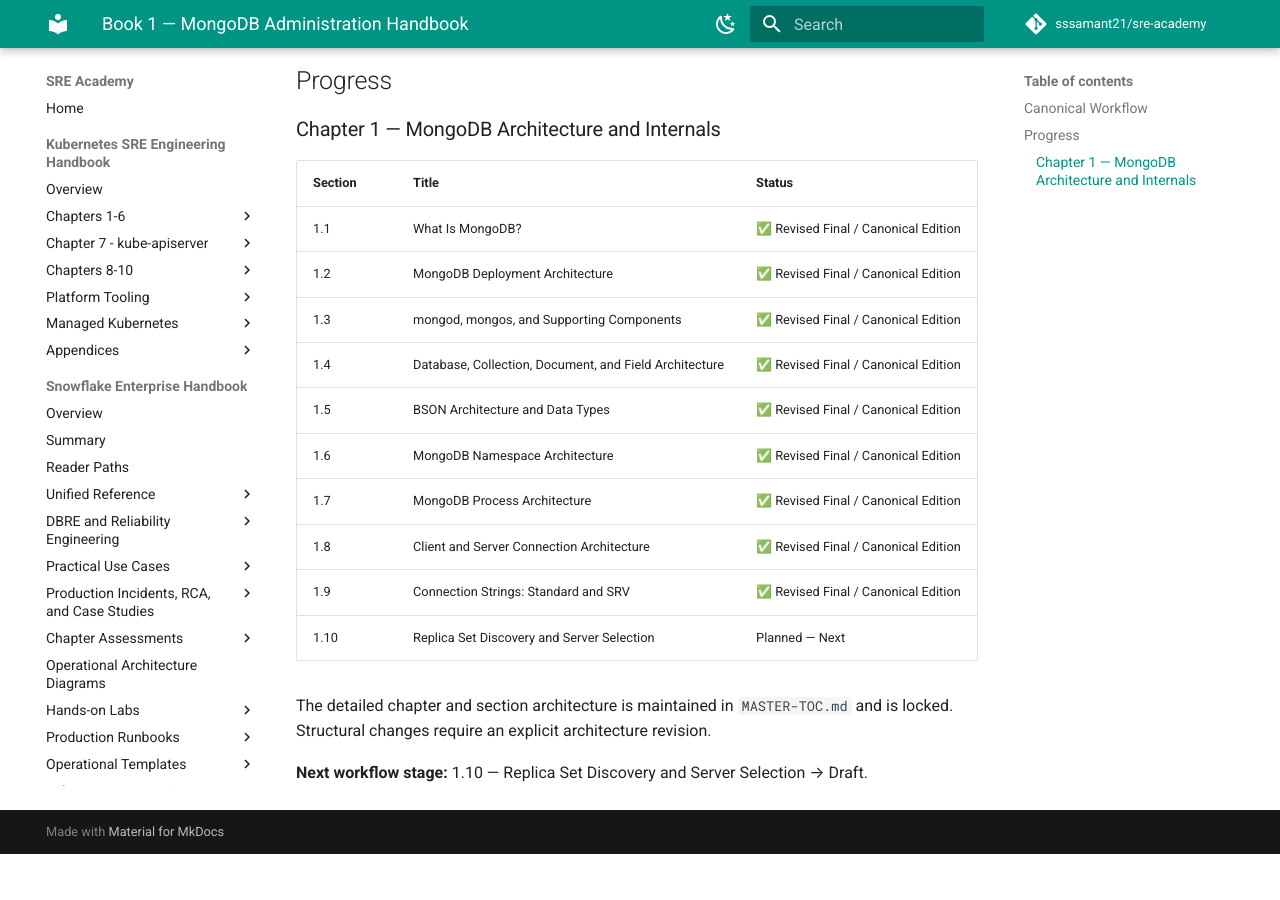
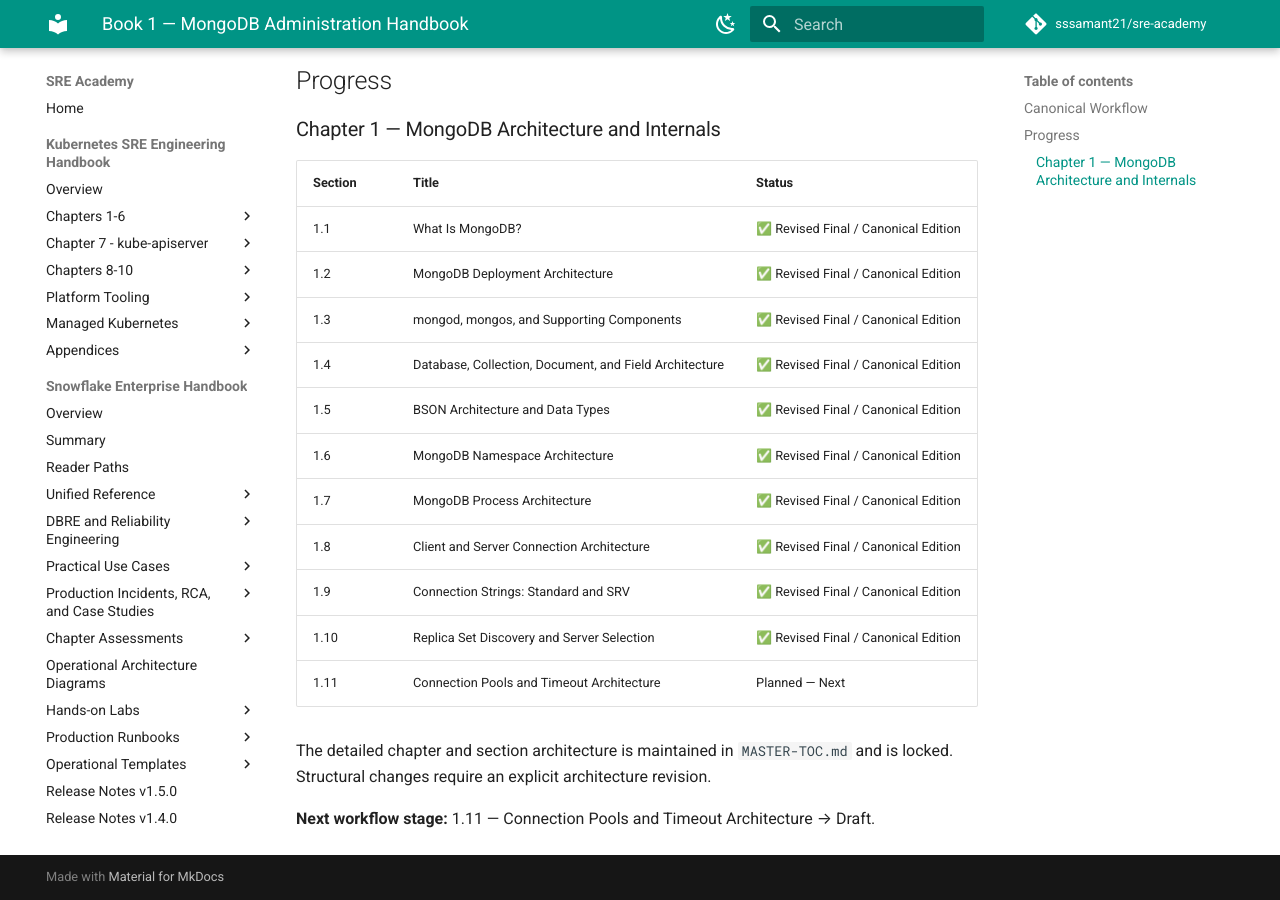
Before and after one commit to sssamant21/sre-academy, an MkDocs documentation site: the page built from docs/books/mongodb/mongodb-administration-handbook/README.md, in a window 1280 px wide and 900 px high, scrolled down 545 px. Built offline with MkDocs 1.6.1 and Material for MkDocs 9.7.7, drawn with Linux system fonts in a browser that asks for light colours; comment, search, counter and statistics services are not loaded; before the commit the page ends 1399 px from its top, so only the background shows below that.

Commit message:
docs(mongodb): advance Book 1 after canonical section 1.10

```diff
--- a/docs/books/mongodb/mongodb-administration-handbook/README.md
+++ b/docs/books/mongodb/mongodb-administration-handbook/README.md
@@ -26,8 +26,9 @@
 | 1.7 | MongoDB Process Architecture | ✅ Revised Final / Canonical Edition |
 | 1.8 | Client and Server Connection Architecture | ✅ Revised Final / Canonical Edition |
 | 1.9 | Connection Strings: Standard and SRV | ✅ Revised Final / Canonical Edition |
-| 1.10 | Replica Set Discovery and Server Selection | Planned — Next |
+| 1.10 | Replica Set Discovery and Server Selection | ✅ Revised Final / Canonical Edition |
+| 1.11 | Connection Pools and Timeout Architecture | Planned — Next |
 
 The detailed chapter and section architecture is maintained in `MASTER-TOC.md` and is locked. Structural changes require an explicit architecture revision.
 
-**Next workflow stage:** 1.10 — Replica Set Discovery and Server Selection → Draft.
+**Next workflow stage:** 1.11 — Connection Pools and Timeout Architecture → Draft.
```
